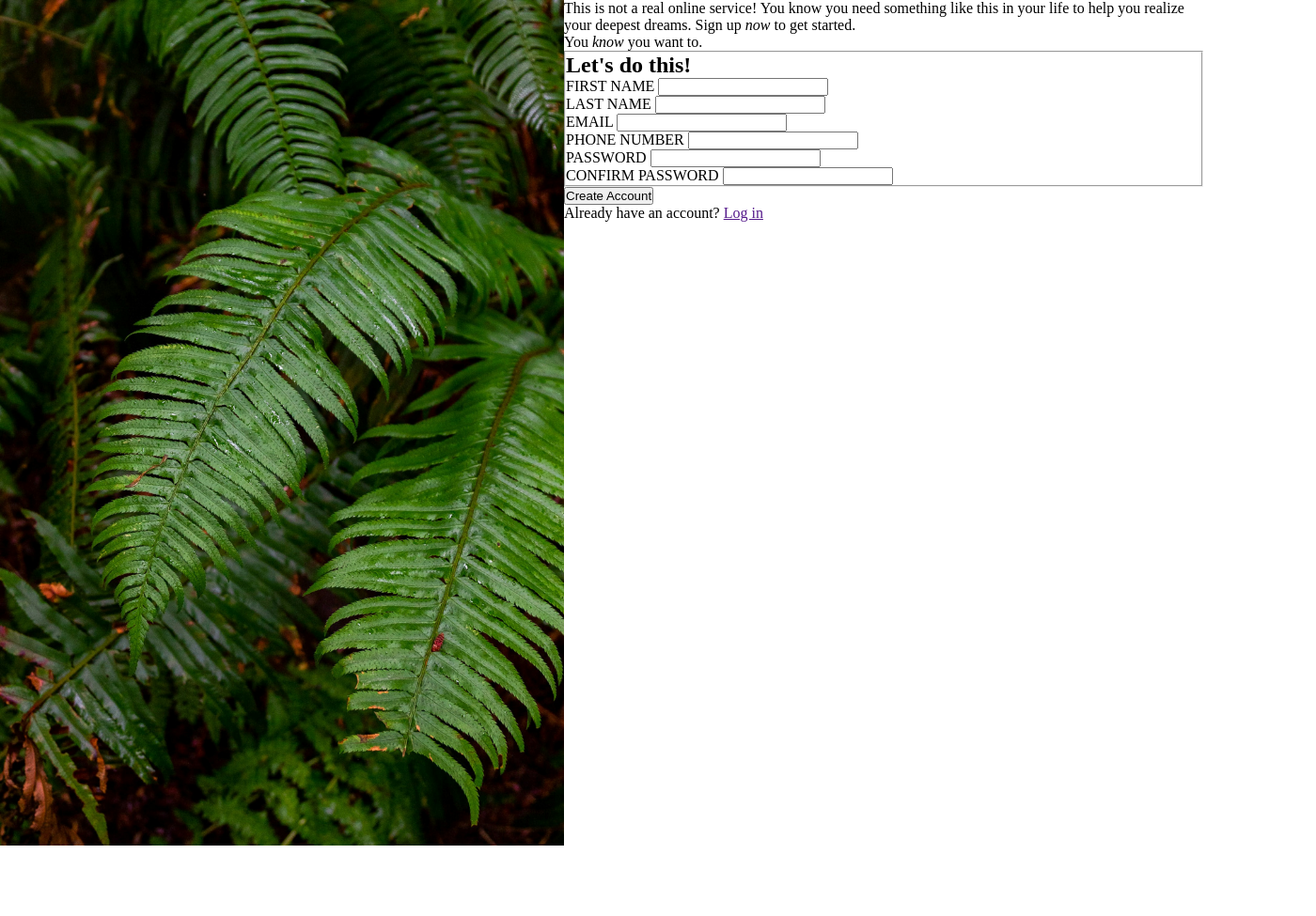
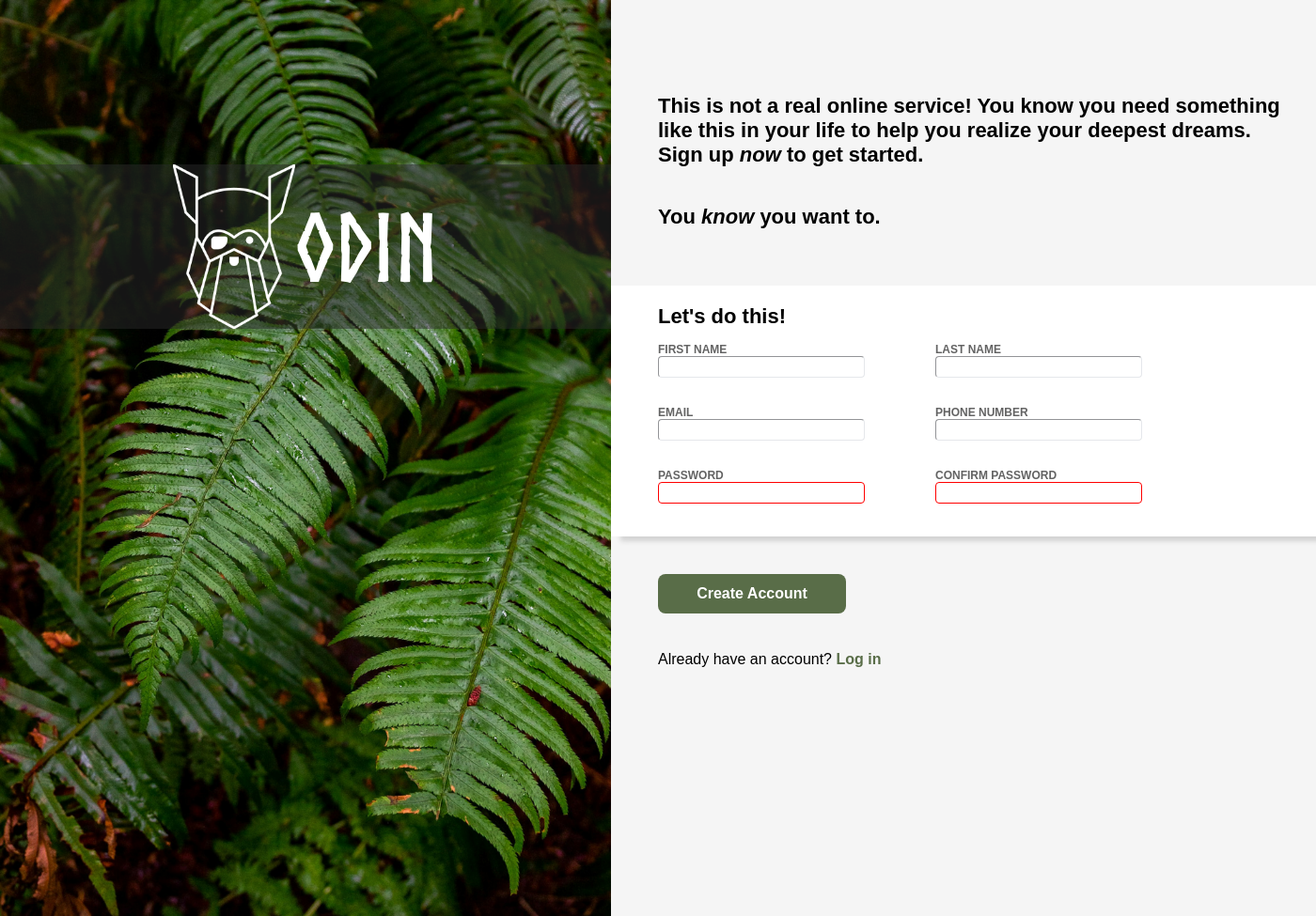
Before and after one commit to HarryY-Yao/form-practice, a plain HTML site: page index.html in a window 1280 px wide. Shown: the whole page at 94% size, 1400 px wide, since content can reach past the window. Drawn offline with Linux system fonts and the light colour scheme.

Commit message:
add css styling

```diff
--- a/index.html
+++ b/index.html
@@ -10,17 +10,23 @@
     <div class="background-left">
         <img src="form.jpg" alt="leaves">
         <div class="img-container">
-            <img src="odin-lined.png" alt="odin logo">
+            <img class="logo" src="odin-lined.png" alt="odin logo">
+            <div class="logo-text">ODIN</div>
         </div>
     </div>
     <div class="form-component">
-    <p class="blurb">
-        This is not a real online service! You know you need something like this in your life to help you realize
-        your deepest dreams. Sign up <em>now</em> to get started.
-    </p>
-    <p class="blurb">
-        You <em>know</em> you want to.
-    </p>
+        <div class="blurb">
+            <p>
+            <h2>This is not a real online service! You know you need something
+                like this in your life to help you realize your deepest dreams.
+                Sign up <em>now</em> to get started.</h2>
+            </p>
+        </div>
+    <div class="blurb">
+        <p>
+            <h2>You <em>know</em> you want to.</h2>
+        </p>
+    </div>
     <form action="#" method="get">
         <fieldset class="info-container">
             <h2>Let's do this!</h2>
@@ -52,12 +58,12 @@
                 <div class="form-row">
                     <div class="form-field">
                         <label for="password">PASSWORD</label>
-                        <input type="password" name="password" id="password">
+                        <input type="password" name="password" id="password" minlength="8" required>
                     </div>
 
                     <div class="form-field">
                         <label for="cfm-password">CONFIRM PASSWORD</label>
-                        <input type="password" name="cfm-password" id="cfm-password">
+                        <input type="password" name="cfm-password" id="cfm-password" minlength="8" required>
                     </div>
                 </div>
             </div>
--- a/styles.css
+++ b/styles.css
@@ -1,15 +1,168 @@
+@font-face {
+    font-family: 'Norse';
+    src: url('fonts/Norse-Bold.woff2') format('woff2'),
+        url('fonts/Norse-Bold.woff') format('woff');
+    font-weight: bold;
+    font-style: normal;
+    font-display: swap;
+}
+
+
 * {
     margin: 0;
     padding: 0;
     box-sizing: border-box;
+    font-family:Arial, Helvetica, sans-serif;
 }
 
 body {
+    background-color: rgb(245, 245, 245);
+}
+
+h2 {
+    font-size: 22px;
+}
+
+body, .form-row {
     display: flex;
     flex-direction: row;
+    height: 100%;
 }
 
 img[src="form.jpg"] {
-    width: 600px;
-    height: auto;
+    width: 650px;
+    height: 100%;
 }
+
+.info-content {
+    display: flex;
+    flex-direction: column;
+}
+
+input, label {
+    display: block;
+}
+
+input {
+    width: 220px;
+    padding: 3px;
+    padding-left: 5px;
+    padding-right: 5px;
+    appearance: 0;
+    border-color: #E5E7EB;
+    border-width: 1px;
+    outline: none;
+    box-shadow: none;
+    border-radius: 4px;
+}
+
+input:focus {
+    border: 1px solid blue;
+    box-shadow: 2px 2px 2px lightgrey;
+}
+
+input:invalid {
+    border: 1px solid red;
+}
+
+.form-component {
+    margin-top: 80px;
+    width: 100%;
+    height: 100%;
+}
+
+.background-left {
+    position: relative;
+    height: 100%;
+}
+
+.img-container {
+    display: flex;
+    position: absolute;
+    top: 175px;
+    color: white;
+    font-size: 75px;
+    font-family: 'Norse';
+    background-color: rgba(43, 43, 43, 0.5);
+    width: 100%;
+    text-align: center;
+    justify-content: center;
+    align-items: center;
+}
+
+.logo-text {
+    color: white;
+    font-size: 100px;
+    font-family: 'Norse';
+}
+
+.logo {
+    height: 175px;
+}
+
+.info-container {
+    margin-top: 40px;
+    background-color: white;
+    padding: 20px;
+    padding-left: 50px;
+}
+
+.blurb {
+    width: 750px;
+    padding: 20px;
+    padding-left: 50px;
+}
+
+.form-row {
+    padding: 15px;
+    padding-left: 0;
+}
+
+.form-field {
+    padding-right: 75px;
+    padding-left: 0;
+}
+
+label {
+    font-size: 12px;
+    font-weight: 750;
+    color: rgb(99, 99, 99);
+}
+
+fieldset {
+    border: 0px;
+    box-shadow: 10px 5px 5px lightgrey;
+}
+
+button {
+    border: 0px;
+    background-color: #596D48;
+    color: white;
+    font-weight: 800;
+    border-radius: 8px;
+    margin-top: 40px;
+    margin-left: 50px;
+    margin-bottom: 40px;
+    width: 200px;
+    padding-top: 12px;
+    padding-bottom: 12px;
+    font-size: 16px;
+}
+
+button:hover {
+    background-color: #758e5f;
+}
+
+button:active {
+    background-color: #92b672;
+}
+
+.exists {
+    margin-left: 50px;
+}
+
+a {
+    text-decoration: none;
+    color: #596D48;
+    font-weight: 800;
+}
```
